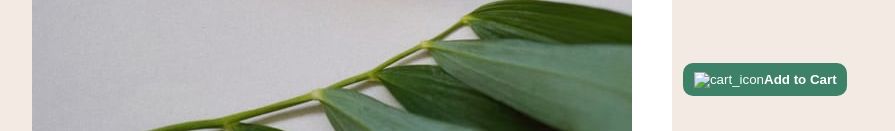
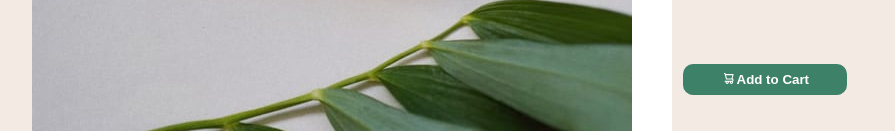
Before and after one commit to toastedflakes/product-preview-card, a plain HTML site: page index.html in a window 1280 px wide. Shown: the part 669-800 px from the top of the page, without its empty margins (288-1183 px from the left). Drawn offline with Linux system fonts and the light colour scheme; the site is published under a folder, as on GitHub Pages, so addresses that start at the root find nothing.

Commit message:
Update index.html

```diff
--- a/index.html
+++ b/index.html
@@ -41,7 +41,7 @@
         </div>
 
         <!-- Add to cart button  -->
-        <button class="add_cart" type="button"><span><img class="cart_icon" src="/images/icon-cart.svg" alt="cart_icon"></span> <span class="add_text">Add to Cart</span></button>
+        <button class="add_cart" type="button"><span><img class="cart_icon" src="./images/icon-cart.svg" alt="cart_icon"></span> <span class="add_text">Add to Cart</span></button>
       </div>
     </article>
   </main>
```
